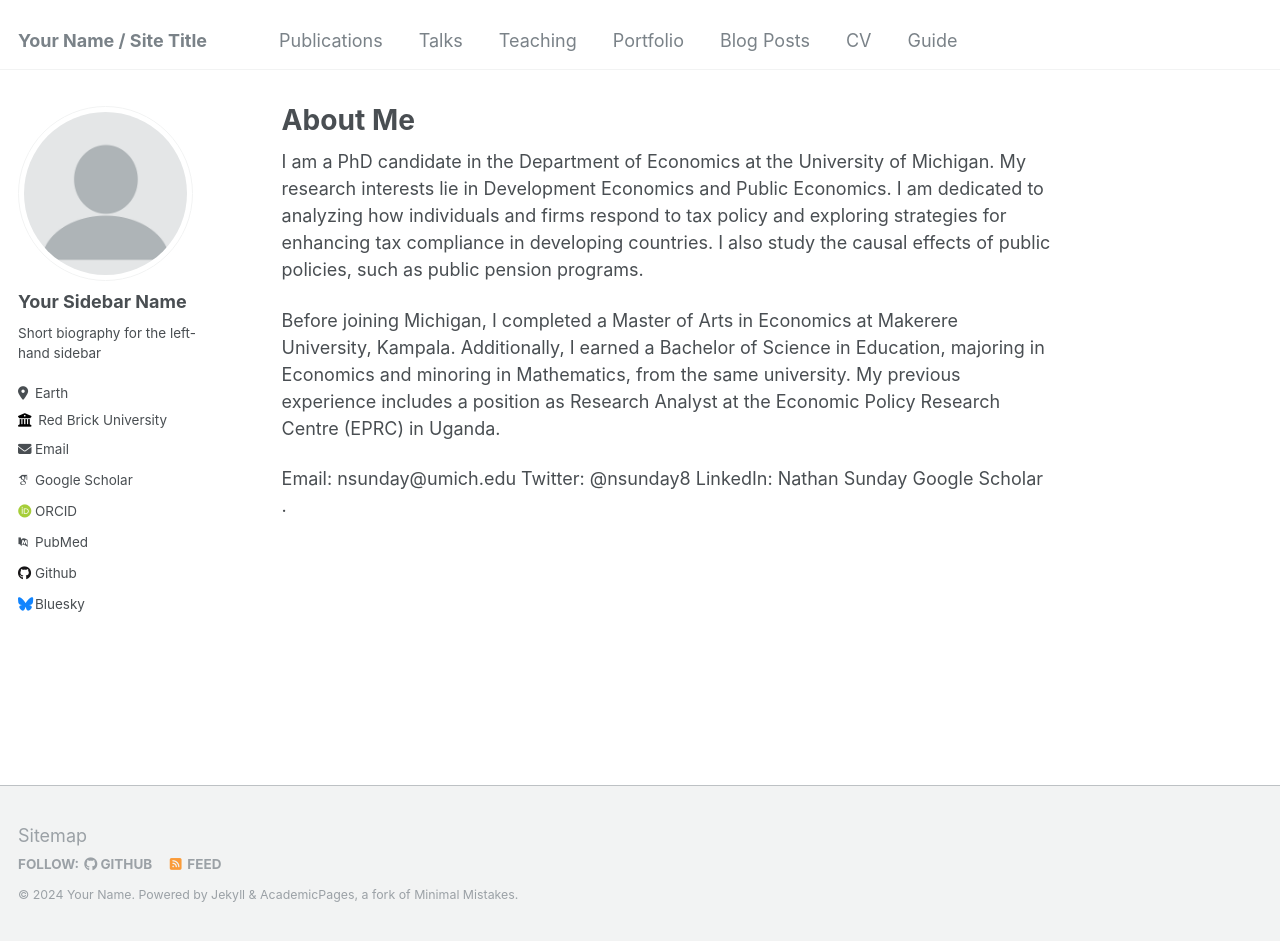
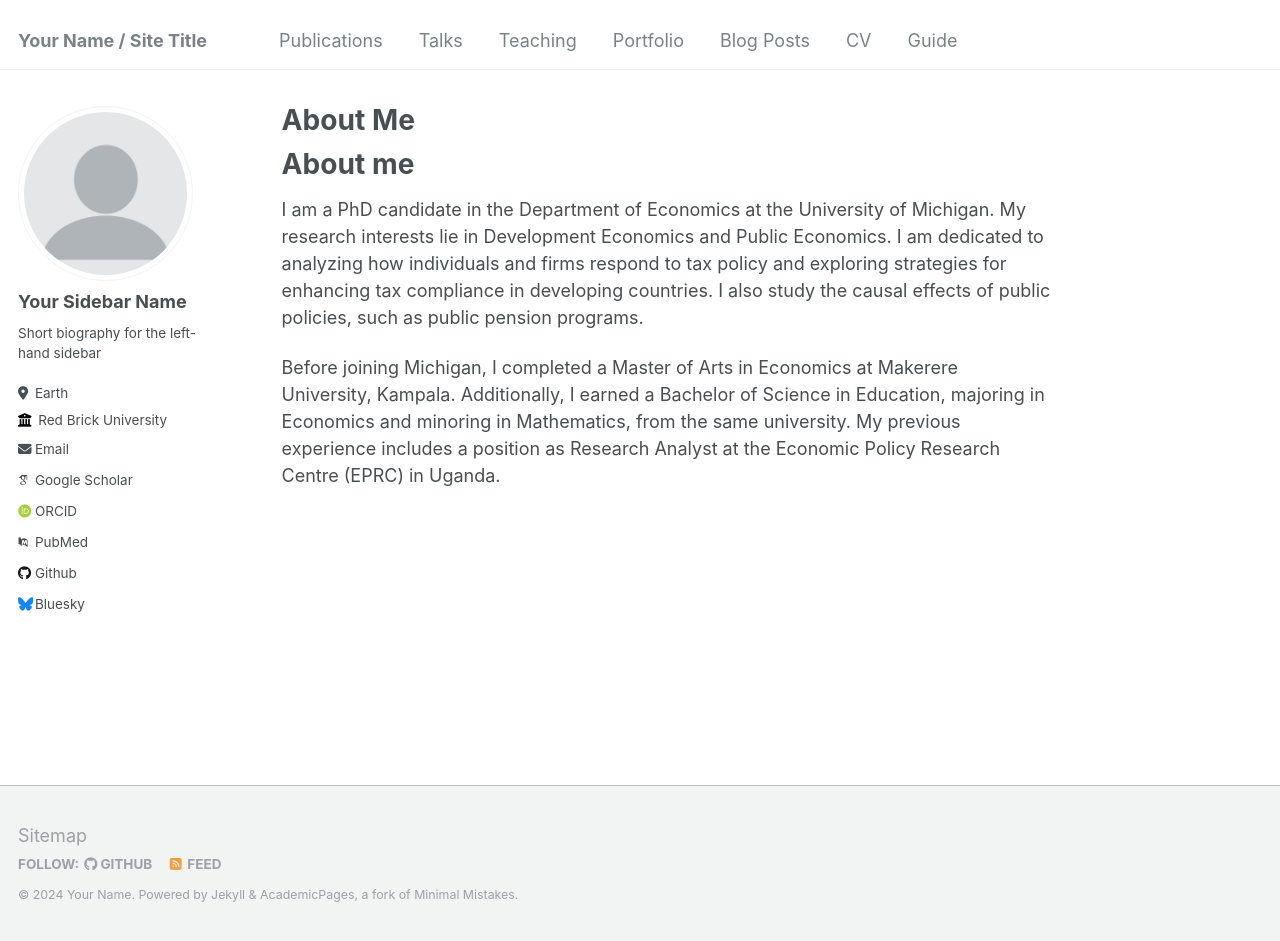
Before and after one commit to LizzyChikapa/nathan, a Jekyll site: the page built from _pages/about.md, in a window 1280 px wide and 941 px high. Built offline with Jekyll 4.4.1, drawn with Linux system fonts in a browser that asks for light colours; some web fonts are replaced.

Commit message:
Update about.md

```diff
--- a/_pages/about.md
+++ b/_pages/about.md
@@ -8,13 +8,10 @@ redirect_from:
 ---
 
 
+About me
+======
+
 
 I am a PhD candidate in the Department of Economics at the University of Michigan. My research interests lie in Development Economics and Public Economics. I am dedicated to analyzing how individuals and firms respond to tax policy and exploring strategies for enhancing tax compliance in developing countries. I also study the causal effects of public policies, such as public pension programs.
 
 Before joining Michigan, I completed a Master of Arts in Economics at Makerere University, Kampala. Additionally, I earned a Bachelor of Science in Education, majoring in Economics and minoring in Mathematics, from the same university. My previous experience includes a position as Research Analyst at the Economic Policy Research Centre (EPRC) in Uganda.
-
-Email: nsunday@umich.edu
-Twitter: @nsunday8
-LinkedIn: Nathan Sunday
-Google Scholar
-.
```
